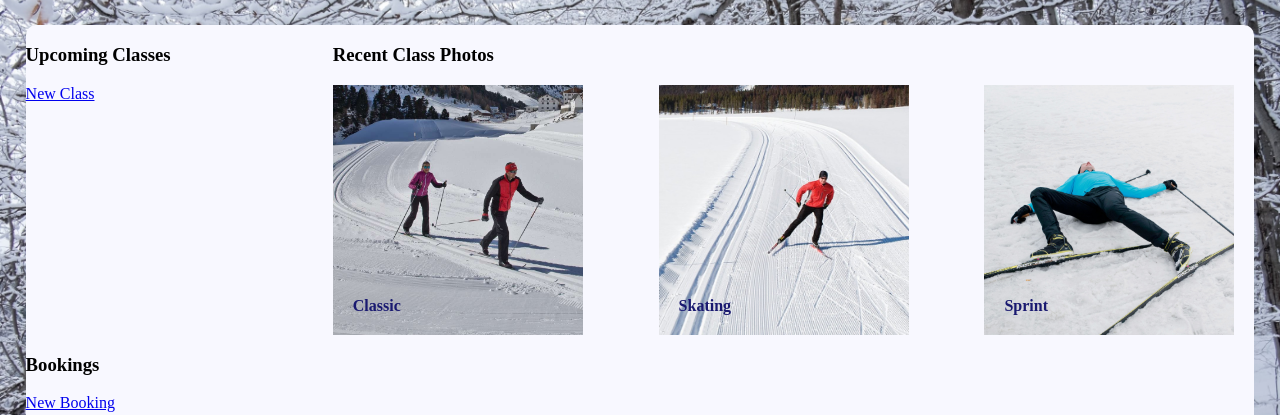
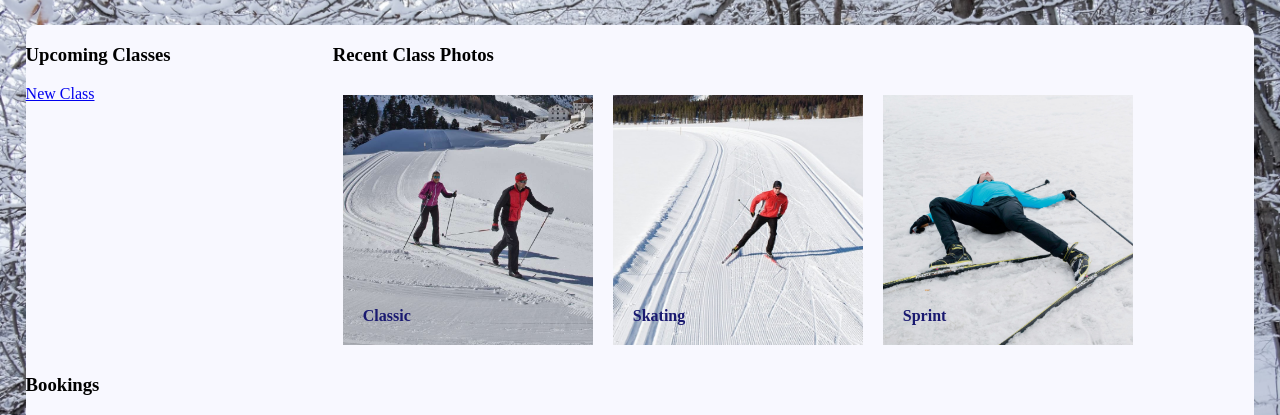
Before and after one commit to Stanhoucke/gym_web_app, a Flask app: page / in a window 1280 px wide. Shown: the part 80-495 px from the top of the page. Run offline with Flask 2, Linux system fonts and the light colour scheme; data that the repository does not hold is empty; some libraries are stand-ins or nearby versions.

Commit message:
added flexbox to dashboard members and workout pages

```diff
--- a/app/repositories/member_repository.py
+++ b/app/repositories/member_repository.py
@@ -42,7 +42,7 @@ def workouts(member):
     results = run_sql(sql, values)
 
     for row in results:
-        workout = Workout(row['name'], row['category'], row['upcoming'], row['date'], row['start_time'], row['id'])
+        workout = Workout(row['name'], row['category'], row['date'], row['start_time'], row['id'])
         workouts.append(workout)
     return workouts
 
--- a/app/static/css/dashboard.css
+++ b/app/static/css/dashboard.css
@@ -7,7 +7,7 @@
     grid-template-columns: 1fr 3fr;
 }
 
-#dashboard-container > .workouts {
+#dashboard-container > .workouts-container {
     grid-area: upcoming-classes;
 }
 
@@ -18,7 +18,7 @@
 /* Class images */
 .image-container {
     display: flex;
-    justify-content: space-between;
+    justify-content: flex-start;
     flex-wrap: wrap;
     padding-right: 20px;
 }
@@ -28,7 +28,9 @@
     color: midnightblue;
     display: flex;
     align-items: flex-end;
+    margin: 10px;
 }
+
 .image-item > h4 {
     margin: 0px 0px 20px 20px;
 }
@@ -38,7 +40,6 @@
     background: url('/static/img/classic_ski.jpg');
     background-size: cover;
     background-repeat: no-repeat;
-    margin: 0;
     height: 250px;
     width: 250px;
 }
@@ -47,7 +48,6 @@
     background: url('/static/img/skate_ski.jpg');
     background-size: cover;
     background-repeat: no-repeat;
-    margin: 0;
     height: 250px;
     width: 250px;
 }
@@ -56,7 +56,6 @@
     background: url('/static/img/sprint_ski.jpg');
     background-size: cover;
     background-repeat: no-repeat;
-    margin: 0;
     height: 250px;
     width: 250px;
 }
--- a/app/static/css/members_workouts.css
+++ b/app/static/css/members_workouts.css
@@ -1,15 +1,17 @@
 .workout-container, .member-container {
     display: flex;
-    flex-flow: row wrap;
+    flex-wrap: wrap;
+    justify-content: flex-start;
 }
 
 .workout, .member {
-    /* padding: 10px; */
     margin: 10px;
     border-style: solid;
     border-color: darkblue;
     border-radius: 10px;
-    flex: 25%;
+    /* flex: 25%; */
+    width: 250px;
+    flex-grow: 0;
     display: grid;
     grid-template-areas:
     'name'
--- a/app/templates/index.html
+++ b/app/templates/index.html
@@ -6,13 +6,15 @@
         <h3>Upcoming Classes</h3>
         <a href="/workouts/new">New Class</a>
 
+        <div class="workout-container">
             {% for workout in workouts %}
                 <div class="workout">
                     <div class="workout-name">
                         <a class="workout-name" href="/workouts/{{workout.id}}">{{ workout.name }}</a>
+                        <span class="capacity">Capacity: {{ workout.booked }}/{{ workout.capacity }}</span>
                     </div>
-                <div class="workout-description">
-                    <span class="capacity">Capacity: {{ workout.booked }}/{{ workout.capacity }}</span>
+                    <div class="workout-details">
+                        <span class="workout-date">{{ workout.date_time() }}</span>
                         <span class="category">Category: {{ workout.category }}</span>
                         {% if workout.check_upcoming() == True %}
                             <span class="upcoming">Upcoming Class</span>
@@ -20,15 +22,12 @@
                             <span class="upcoming">Past Class</span>
                         {% endif %}
                     </div>
-                <div class="workout-timing">
-                    <span class="workout-date">{{ workout.date }}</span>
-                    <span class="workout-time">{{ workout.start_time }}</span>
-                </div>
                     <div class="workout-edit">
                         <a href="/workouts/{{workout.id}}/edit">Edit Class</a>
                     </div>
                 </div>
             {% endfor %}
+        </div>
     </div>
 
     <div class="pictures">
```
Lines whose indentation alone changed are shown as unchanged.
